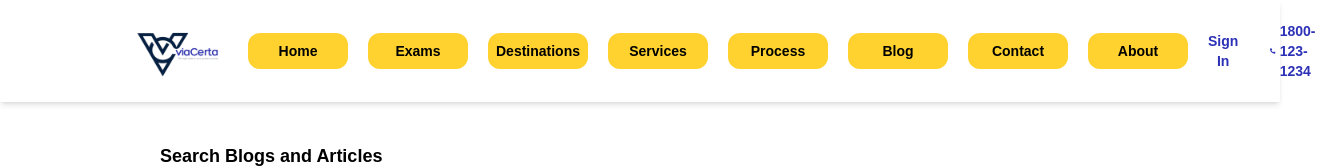
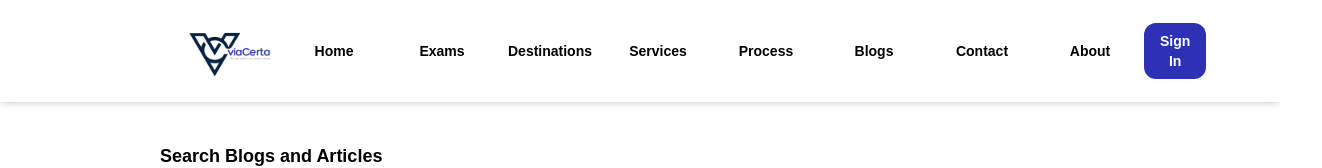
Before and after one commit to sanketkedare/viacertaabroad_main, a Next.js app: page /blogs in a window 1280 px wide. Shown: the top 168 px of the page, 1322 px wide, since content can reach past the window. Built offline with nearby package versions, Linux system fonts and the light colour scheme.

Commit message:
Navbar Updated

```diff
--- /dev/null
+++ b/src/app/home/about/page.jsx
@@ -0,0 +1,11 @@
+import React from 'react'
+
+const page = () => {
+  return (
+    <div>
+      About Page
+    </div>
+  )
+}
+
+export default page
--- /dev/null
+++ b/src/app/home/blogs/page.jsx
@@ -0,0 +1,11 @@
+import React from 'react'
+
+const page = () => {
+  return (
+    <div>
+      Blogs PAge
+    </div>
+  )
+}
+
+export default page
--- /dev/null
+++ b/src/app/home/contact/page.jsx
@@ -0,0 +1,11 @@
+import React from 'react'
+
+const page = () => {
+  return (
+    <div>
+      Contact page
+    </div>
+  )
+}
+
+export default page
--- /dev/null
+++ b/src/app/home/destinations/page.jsx
@@ -0,0 +1,11 @@
+import React from 'react'
+
+const Destinationpage = () => {
+  return (
+    <div>
+      Destination Page
+    </div>
+  )
+}
+
+export default Destinationpage
--- /dev/null
+++ b/src/app/home/exams/page.jsx
@@ -0,0 +1,17 @@
+'use client'
+
+import Navbar from '@/components/Navbar/Navbar'
+import store from '@/Redux/appStore'
+import React from 'react'
+import { Provider } from 'react-redux'
+
+const Examspage = () => {
+  return (
+    <Provider store={store}>
+        <Navbar/>
+      Exam Page
+    </Provider>
+  )
+}
+
+export default Examspage
--- /dev/null
+++ b/src/app/home/process/page.jsx
@@ -0,0 +1,11 @@
+import React from 'react'
+
+const page = () => {
+  return (
+    <div>
+      Process PAge
+    </div>
+  )
+}
+
+export default page
--- /dev/null
+++ b/src/app/home/services/page.jsx
@@ -0,0 +1,11 @@
+import React from 'react'
+
+const page = () => {
+  return (
+    <div>
+      Our Services
+    </div>
+  )
+}
+
+export default page
--- a/src/components/Navbar/Navbar.jsx
+++ b/src/components/Navbar/Navbar.jsx
@@ -1,13 +1,22 @@
 "use client";
 import React, { useEffect, useState } from "react";
-import { FaChevronDown, FaPhoneAlt, FaBars, FaTimes } from "react-icons/fa";
-import DropDown from "./DropDown";
+import {
+  FaBars,
+  FaCog,
+  FaHome,
+  FaInfoCircle,
+  FaMapMarkerAlt,
+  FaPhoneAlt,
+  FaSignInAlt,
+  FaTimes,
+} from "react-icons/fa";
 import SignIn from "../SignIn-Pop-Up/SignIn";
 import { useDispatch, useSelector } from "react-redux";
 import IconDropdown from "../Profile/IconDropdown";
 import { setUser } from "@/Redux/authSlice";
 import Link from "next/link";
 import { usePathname } from "next/navigation";
+import { FaBlog, FaBook, FaServicestack } from "react-icons/fa6";
 
 const Navbar = () => {
   const dispatch = useDispatch();
@@ -17,14 +26,14 @@ const Navbar = () => {
   const [signInOpen, setSignInOpen] = useState(false);
   const [mobileMenuOpen, setMobileMenuOpen] = useState(false);
   const navlinks = [
-    "Home",
-    "Exams",
-    "Destinations",
-    "Services",
-    "Process",
-    "Blog",
-    "Contact",
-    "About",
+    { name: "Home", icon: <FaHome /> },
+    { name: "Exams", icon: <FaBook /> },
+    { name: "Destinations", icon: <FaMapMarkerAlt /> },
+    { name: "Services", icon: <FaServicestack /> },
+    { name: "Process", icon: <FaCog /> },
+    { name: "Blogs", icon: <FaBlog /> },
+    { name: "Contact", icon: <FaPhoneAlt /> },
+    { name: "About", icon: <FaInfoCircle /> },
   ];
 
   const mobileMenuToggler = () => {
@@ -46,10 +55,8 @@ const Navbar = () => {
   return (
     <nav className="relative w-full bg-white shadow-md text-sm lg:p-4 z-50">
       {signInOpen && <SignIn setSignInOpen={setSignInOpen} />}
-      <div className="lg:w-10/12 m-auto px-4 sm:px-2">
-        {/* Desktop Navbar */}
-        <div className="flex items-center lg:justify-between gap-5 h-[70px] lg:py-3 w-full">
-          {/* Logo */}
+      <div className="lg:w-9/12 m-auto px-4 sm:px-2">
+        <div className="flex items-center justify-between h-[70px] lg:py-3 w-full">
           <Link href="/home">
             <div className="w-[100px]">
               <img
@@ -60,25 +67,79 @@ const Navbar = () => {
             </div>
           </Link>
 
-          {/* Links */}
-          {
-            navlinks.map((i) => (<Link href={`/home/${ 'home' === i.toLowerCase() ? "" : '' + i.toLowerCase()} `}><button className="bg-amber-300 p-2 font-bold rounded-xl w-[100px]">{i}</button></Link>))
-          }
+          <div className="hidden lg:flex justify-between">
+            {navlinks.map((i) => (
+              <Link
+                href={`/home/${
+                  "home" === i.name.toLowerCase()
+                    ? ""
+                    : "" + i.name.toLowerCase()
+                } `}
+              >
+                <button
+                  className={`${
+                    path === "/home" && i.name === "Home"
+                      ? "text-[#2c21b6]"
+                      : path === "/home/" + i.name.toLowerCase() &&
+                        "text-[#2c21b6]"
+                  }  hover:bg-[#152347] hover:text-white p-2 mx-1 font-bold rounded-xl w-[100px]`}
+                >
+                  {i.name}
+                </button>
+              </Link>
+            ))}
+          </div>
 
-          {/* Desktop Auth & Contact */}
           <div className="hidden md:flex items-center gap-8">
             {!user && (
               <button
                 onClick={() => setSignInOpen(true)}
-                className="text-[#2c31b6] font-bold hover:text-blue-600 transition"
+                className="text-white bg-[#2c31b6] hover:bg-[#50528c] font-bold p-2 rounded-xl px-4 transition"
               >
                 Sign In
               </button>
             )}
-            <p className="flex items-center gap-1 text-[#2c31b6] font-bold">
-              <FaPhoneAlt size={12} /> 1800-123-1234
-            </p>
             {user && <IconDropdown />}
+          </div>
+
+          <div className="lg:hidden block" onClick={mobileMenuToggler}>
+            {mobileMenuOpen ? (
+              <div className="fixed right-0 top-0 z-40 bg-white rounded-l-2xl w-[250px] p-5 shadow-lg flex flex-col items-start gap-2 font-bold">
+                <FaTimes
+                  className="text-2xl cursor-pointer mb-5 "
+                  onClick={mobileMenuToggler}
+                />
+                {navlinks.map((i) => (
+                  <Link
+                    key={i.name}
+                    href={`/home/${
+                      "home" === i.name.toLowerCase()
+                        ? ""
+                        : "" + i.name.toLowerCase()
+                    } `}
+                    className="w-full"
+                  >
+                    <div
+                      className={`${
+                        path === "/home" && i.name === "Home"
+                          ? "text-[#2c21b6]"
+                          : path === "/home/" + i.name.toLowerCase() &&
+                            "text-[#2c21b6]"
+                      }  hover:bg-[#152347] hover:text-white p-4  font-bold rounded-xl  bg-gray-200  w-full flex justify-normal items-center gap-4`}
+                    >
+                      {i.icon}
+                      {i.name}
+                    </div>
+                  </Link>
+                ))}
+                <div className="bg-[#152347] hover:bg-[#657ab6] cursor-pointer text-white p-4  font-bold rounded-xl    w-full flex justify-normal items-center gap-4">
+                  <FaSignInAlt />
+                  Sign in
+                </div>
+              </div>
+            ) : (
+              <FaBars className="fixed top-4 right-4 bg-white p-2 rounded-full text-5xl cursor-pointer" />
+            )}
           </div>
         </div>
       </div>
```
